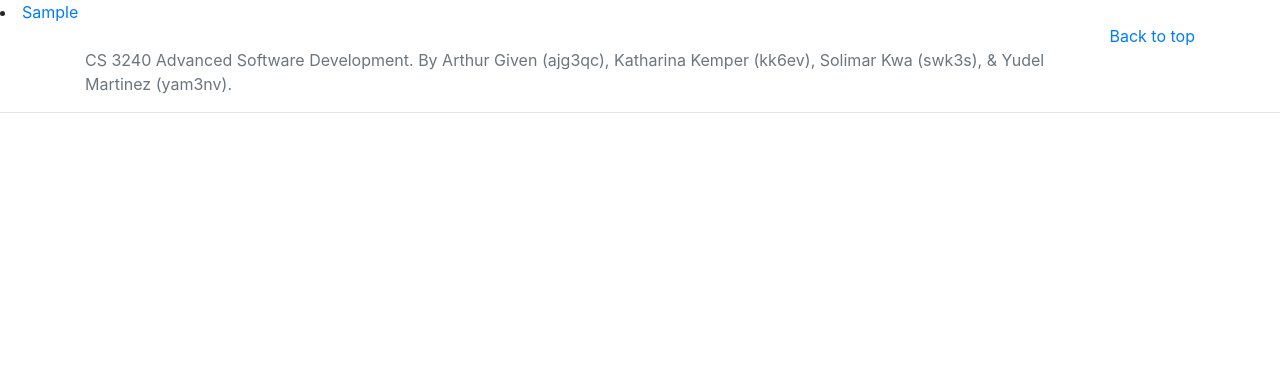
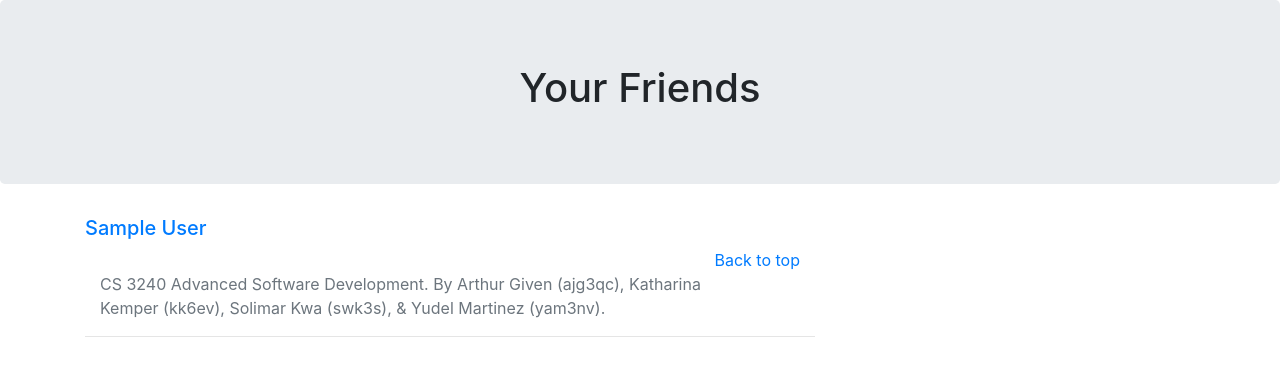
Before and after one commit to swk3st/KYSA-Meetup-Finder, a Django app: template meetup_finder_app/templates/meetup_finder_app/friends.html in a window 1280 px wide. Shown: the part 62-438 px from the top of the page. Run offline with Django 3.2, Linux system fonts and the light colour scheme; the template is opened without the code that fills it: most values are stand-ins (such as "Sample title", 1, 10 or a date in 2020); some libraries are stand-ins or nearby versions.

Commit message:
Working on friends view. Updated explore page with a matching title.

```diff
--- a/meetup_finder_app/templates/meetup_finder_app/dashboard.html
+++ b/meetup_finder_app/templates/meetup_finder_app/dashboard.html
@@ -63,7 +63,7 @@
 
         <section class="jumbotron text-center">
             <div class="container">
-                <h1><span>Welcome {% user_display user %} to KYSA </span></h1>
+                <h1>Welcome {% user_display user %} to KYSA</h1>
                 <p class="lead text-muted">Click on <a href="{% url 'meetup_finder_app:upcoming' %}"
                         class=" smoothScroll" style="color: #e44c65;"><span>Explore</span></a> in the Navigation Bar to
                     view all events!</p>
--- a/meetup_finder_app/templates/meetup_finder_app/friends.html
+++ b/meetup_finder_app/templates/meetup_finder_app/friends.html
@@ -1,11 +1,98 @@
 {% extends 'meetup_finder_app/main.html' %}
+{% load account socialaccount %}
+
+<!-- {% user_display user %} -->
+{% load static %}
+
+<head>
+    <meta charset="utf-8">
+    <title>{% block title %}KYSA Meetup Finder{% endblock %}</title>
+    <link rel="stylesheet" href="https://cdnjs.cloudflare.com/ajax/libs/font-awesome/4.7.0/css/font-awesome.min.css">
+    <link rel="stylesheet" href="{% static 'css/bootstrap.min.css' %}">
+    <link rel="stylesheet" href="{% static 'css/bootstrap.css' %}">
+    <link rel="stylesheet" href="{% static 'test/animate.min.css' %}">
+    <link rel="stylesheet" href="{% static 'test/owl.carousel.css' %}">
+    <link rel="stylesheet" href="{% static 'test/owl.theme.css' %}">
+    <link rel="stylesheet" href="{% static 'test/style.css' %}">
+
+
+    {% block stylesheet %}{% endblock %}
+</head>
 
 {% block content %}
+<!doctype html>
+<html lang="en">
+
+<head>
+    <meta charset="utf-8">
+    <meta name="viewport" content="width=device-width, initial-scale=1, shrink-to-fit=no">
+    <meta name="description" content="">
+    <meta name="author" content="Mark Otto, Jacob Thornton, and Bootstrap contributors">
+    <meta name="generator" content="Jekyll v4.1.1">
+    <title>Album example · Bootstrap</title>
+
+    <link rel="canonical" href="https://getbootstrap.com/docs/4.5/examples/album/">
+
+    <!-- Bootstrap core CSS -->
+    <link href="../assets/dist/css/bootstrap.min.css" rel="stylesheet">
+
+    <style>
+        .bd-placeholder-img {
+            font-size: 1.125rem;
+            text-anchor: middle;
+            -webkit-user-select: none;
+            -moz-user-select: none;
+            -ms-user-select: none;
+            user-select: none;
+        }
+
+        @media (min-width: 768px) {
+            .bd-placeholder-img-lg {
+                font-size: 3.5rem;
+            }
+        }
+    </style>
+    <!-- Custom styles for this template -->
+    <link href="album.css" rel="stylesheet">
+</head>
+
+<body>
+
+
+    <main role="main">
+
+        <section class="jumbotron text-center">
+            <div class="container">
+                <h1><span>Your Friends </span></h1>
+            </div>
+        </section>
 
 {% if friends_list %}
-{%for u in friends_list%}
 
-    <li><a href = "{% url 'meetup_finder_app:singleProfile' u.id %}">{{u.django_user}}</a></li>
+    {%for u in friends_list%}
+    <div class="container">
+        <div class="row">
+            <div class="col-md-8">
+                <div class="people-nearby">
+
+                  <div class="nearby-user">
+                    <div class="row">
+                         <div class="col-md-7 col-sm-7">
+                        <h5><a href="{% url 'meetup_finder_app:singleProfile' u.id %}" class="profile-link"> {{u.django_user.first_name}} {{u.django_user.last_name}} </a> </h5>
+                      </div>
+<!--
+                    <div class="col-md-3 col-sm-3">
+                        <form action="{% url 'meetup_finder_app:removeFriend' %}" method="post">
+                            {% csrf_token %}
+                            <input type="hidden" id="uid" name="User" value="{{user.id}}">
+                            <input type="hidden" id="fid" name="Friend" value="{{friend.id}}">
+                            <input type="submit" class="btn btn-sm btn-outline-secondary" value="Remove Friend">
+                        </form>
+                      </div>
+-->
+                    </div>
+
+                  </div>
 
 {% endfor %}
 {% endif %}
```
Also changed, not shown: meetup_finder_app/templates/meetup_finder_app/upcoming.html (+67 -5 lines), meetup_finder_app/templates/meetup_finder_app/userProfile.html (+17 -8 lines), db.sqlite3.
